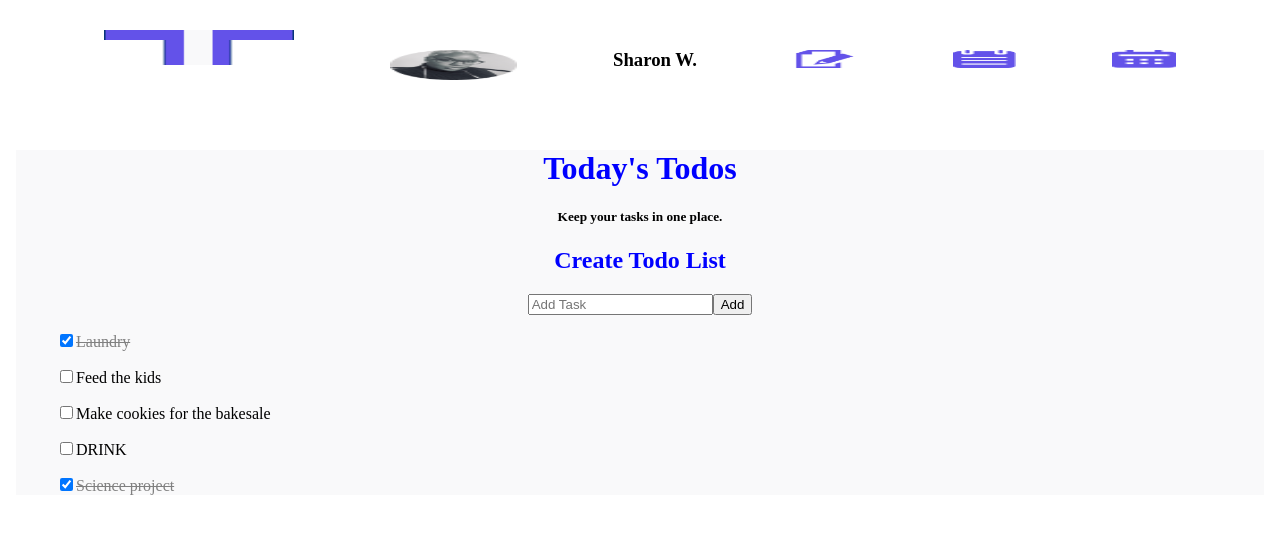
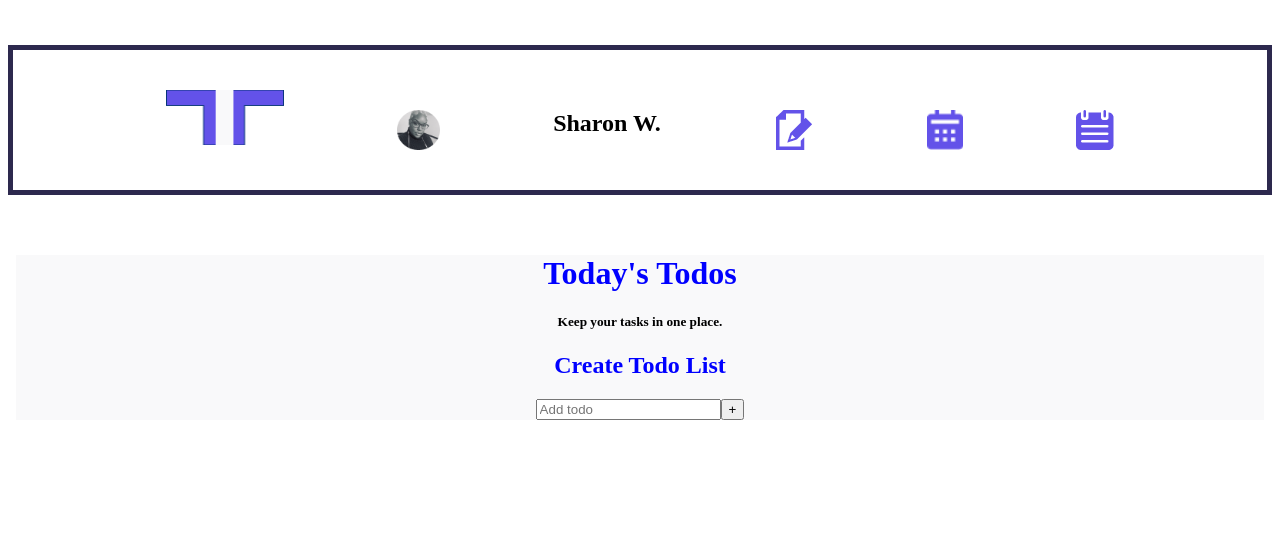
Before and after one commit to Sharonmarie19/my-todo-app, a React (Create React App) app: page / in a window 1280 px wide. Shown: the top 534 px of the page. Built offline with nearby package versions, Linux system fonts and the light colour scheme.

Commit message:
still working

```diff
--- a/src/App.js
+++ b/src/App.js
@@ -1,126 +1,78 @@
-import React from "react";
-import Todos from "./components/Todos.js"
-import Profile from "./images/profile-pic.png"
-import Calendar from "./images/Vector.png"
-import Notes from "./images/whh_notes.png"
-import Edit from "./images/el_file-edit.png"
-import Logo from "./images/logo.png"
+import React, { useState } from "react";
+import Todos from "./components/Todos.js";
+import Header from "./components/Header";
+import Form from "./components/Form";
 import "./App.css";
 
-
-const user = {
-  name: "Sharon",
-  id: 1,
-  avatar: Profile,
-};
-let taskList = [
-  {
-    taskName: "Laundry",
-    id:2,
-    completed: true,
-    reoccuring: false,
-  },
-  {
-    taskName: "Feed the kids",
-    id:3,
-    completed: false,
-    reoccuring: false,
-  },
-  {
-    taskName: "Make cookies for the bakesale",
-    id:4,
-    completed: false,
-    reoccuring: false,
-  },
-  {
-    taskName: "DRINK",
-    id:5,
-    completed: false,
-    reoccuring: false,
-  },
-  {
-    taskName: "Science project",
-    id:6,
-    completed: true,
-    reoccuring: false,
-  },
-]
+// const user = {
+//   name: "Sharon",
+//   id: 1,
+// };
+// let taskList = [
+//   {
+//     taskName: "Laundry",
+//     id: 2,
+//     completed: true,
+//     reoccuring: false,
+//   },
+//   {
+//     taskName: "Feed the kids",
+//     id: 3,
+//     completed: false,
+//     reoccuring: false,
+//   },
+//   {
+//     taskName: "Make cookies for the bakesale",
+//     id: 4,
+//     completed: false,
+//     reoccuring: false,
+//   },
+//   {
+//     taskName: "DRINK",
+//     id: 5,
+//     completed: false,
+//     reoccuring: false,
+//   },
+//   {
+//     taskName: "Science project",
+//     id: 6,
+//     completed: true,
+//     reoccuring: false,
+//   },
+// ];
 
 function App() {
+  const [inputText, setInputText] = useState("");
+  const [tasks, setTasks] = useState([]);
   return (
-    <>
-    <header >
-    <nav style={stylesList.header}>
-    <img src={Logo} alt="calendar"style={stylesList.logoImg}/>
+    <div className="App">
+      <Header />
 
-
-     <img src={Profile} alt=""style={stylesList.imgProfile}/>
-     <h3>Sharon W.</h3>
-     <img src={Edit} alt="pen and paper"style={stylesList.img}/>
-     <img src={Notes}alt="notebook"style={stylesList.img}/>
-     <img src={Calendar} alt="calendar"style={stylesList.img}/>
-
-      </nav>
-  </header>
       <body style={stylesList.body}>
-
         <h1 style={stylesList.text}>Today's Todos</h1>
         <h5>Keep your tasks in one place.</h5>
+
         <h2 style={stylesList.text}>Create Todo List</h2>
+        <Form tasks={tasks} setTasks={setTasks} setInputText={setInputText} />
 
-    <input type="text" placeholder="Add Task"/><button style={stylesList.botton}>Add</button>
-
-    <Todos todoTask={taskList}>
-
-    </Todos>
-
-
+        <Todos tasks={tasks} />
       </body>
-    </>
+    </div>
   );
 }
 
-
-
-
-
-const stylesList= {
-  header:{
-    marginTop:"30px",
-    height:"60px",
-    display:"flex",
-    flexDirection:"row",
-    justifyContent:"space-evenly",
-    // border:"#2D294E",
-    // borderWidth:".5px",
-    // borderStyle:"solid",
+const stylesList = {
+  body: {
+    marginTop: "60px",
+    backgroundColor: "#F9F9FA",
+    textAlign: "center",
   },
-  img:{
-    marginTop:"20px",
-    width:"5%",
-    height:"30%",
-   },
-   imgProfile:{
-    marginTop:"20px",
-    width:"10%",
-    height:"50%",
-   },
-   logoImg:{
-     width:"15%",
-     height:"35px",
-   },
-body:{
-  marginTop:"60px",
-  backgroundColor:"#F9F9FA",
-  textAlign:"center",
-},
-text:{
-  color:"blue",
+  text: {
+    color: "blue",
   },
 
-button:{
-  borderRadius:"150px",
+  button: {
+    borderRadius: "150px",
   },
-}
-
+};
 export default App;
--- /dev/null
+++ b/src/components/Form.js
@@ -0,0 +1,33 @@
+import React from "react";
+
+const Form = ({ setInputText, tasks, setTasks, inputText }) => {
+  const inputTextHandler = (e) => {
+    setInputText(e.target.value);
+  };
+  const submitToDoHandler = (e) => {
+    e.preventDefault();
+    setTasks([
+      ...tasks,
+      { text: inputText, completed: false, id: Math.random() * 1000 },
+    ]);
+    setInputText("");
+  };
+  return (
+    <form>
+      <input
+        onClick={inputTextHandler}
+        type="text"
+        className="task-input"
+        placeholder="Add todo"
+      />
+
+      <button
+        onClick={submitToDoHandler}
+        className="todo-button"
+        type="submit"
+      >+</button>
+      <div className="select"></div>
+    </form>
+  );
+};
+export default Form;
--- a/src/components/Header.js
+++ b/src/components/Header.js
@@ -1,37 +1,46 @@
-import React from "react"
-import Profile from "./images/profile-pic.png"
-import Calendar from "./images/Vector.png"
-import Notes from "./images/whh_notes.png"
-import Edit from "./images/el_file-edit.png"
-import Logo from "./images/logo.png"
+import React from "react";
+import Profile from "../images/profile-pic.png";
+import Edit from "../images/el_file-edit.png"
+import Calendar from "../images/Vector.png"
+import Note from "../images/whh_notes.png"
+import Logo from "../images/logo.png"
 
-function Header(props){
-    return(
-        <header >
-    <nav style={stylesList.header}>
-    <img src={Logo} alt="calendar"style={stylesList.logoImg}/>
+const Header = () => {
+  return (
+    <header>
 
-
-     <img src={Profile} alt=""style={stylesList.imgProfile}/>
-     <h3>Sharon W.</h3>
-     <img src={Edit} alt="pen and paper"style={stylesList.img}/>
-     <img src={Notes}alt="notebook"style={stylesList.img}/>
-     <img src={Calendar} alt="calendar"style={stylesList.img}/>
+      <nav style={stylesList.header}>
+      <img src={Logo} alt=""style={stylesList.logoImg}/>
+      <img src={Profile} alt=""style={stylesList.imgProfile}/>
+      <h1>Sharon W.</h1>
+      <img src={Edit} alt=""style={stylesList.imgProfile}/>
+      <img src={Calendar} alt=""style={stylesList.imgProfile}/>
+      <img src={Note} alt=""style={stylesList.imgProfile}/>
 
       </nav>
-  </header>
-    )
+    </header>
+  );
 }
 const stylesList= {
     header:{
-      marginTop:"30px",
+      marginTop:"45px",
       height:"60px",
       display:"flex",
       flexDirection:"row",
       justifyContent:"space-evenly",
-      // border:"#2D294E",
-      // borderWidth:".5px",
-      // borderStyle:"solid",
+      border:"#2D294E",
+      borderWidth:"5px",
+      borderStyle:"solid",
+      padding:"40px"
      },
+     logoImg:{
+        width:"10%",
+        height:"55px",
+      },
+
+       imgProfile:{
+        marginTop:"20px",
+
+       },
     }
-export default Header
+export default Header;
--- /dev/null
+++ b/src/components/Newtodo.js
@@ -0,0 +1,21 @@
+import React from "react";
+
+const Newtodo=({text}) => {
+    return(
+<div className="todo">
+<li className="todo-things">{text} <button className="button">-
+
+</button>
+<button className="delete">+
+
+</button>
+</li>
+
+</div>
+    );
+};
+
+
+
+
+export default Newtodo;
--- a/src/components/Todos.js
+++ b/src/components/Todos.js
@@ -1,40 +1,30 @@
-import React from "react"
+import React from "react";
+import Newtodo from "./Newtodo";
 
+const Todos = (tasks) => {
+  return (
+    <div className="todo-container">
+      <ul className="todo-list">
+        {/* {tasks.map((tasks) => (
+          <Newtodo text={tasks.text} />
+        ))} */}
+      </ul>
+    </div>
+  );
+};
 
-function Todos(props){
-return(
-  <ul style={styles.list}>
-  {props.todoTask.map((task)=>(
-    <li style={styles.list} key={task.id}>
+const styles = {
+  list: {
+    listStyle: "none",
+    textAlign: "center",
+  },
 
-              <p style={
-                task.completed
-                ?styles.taskDone
-                : styles.taskNew}>
-                <input type="checkbox" checked={task.completed}/>
-
-                {task.taskName}
-              </p>
-
-    </li>
-  ))}
-    </ul>
-)
-}
-const styles={
-
-    list:{
-
-        listStyle:"none",
-        textAlign:"left",
-      },
-
-      taskDone:{
-          color:"gray",
-          textDecoration:"line-through",
-      },
-      taskNew:{
-          color:"black",
-      },
-}
-export default Todos
+  taskDone: {
+    color: "gray",
+    textDecoration: "line-through",
+  },
+  taskNew: {
+    color: "black",
+  },
+};
+export default Todos;
```
Lines whose indentation alone changed are shown as unchanged.
